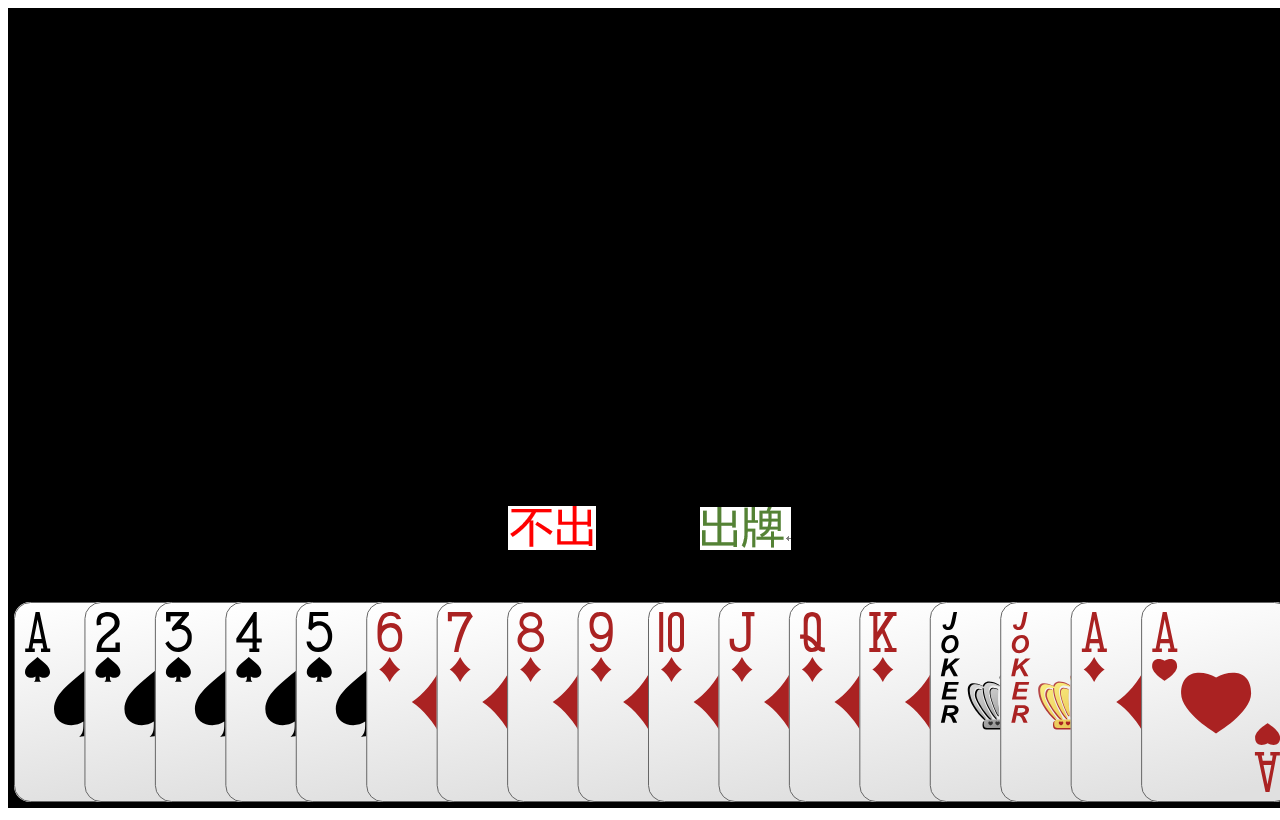
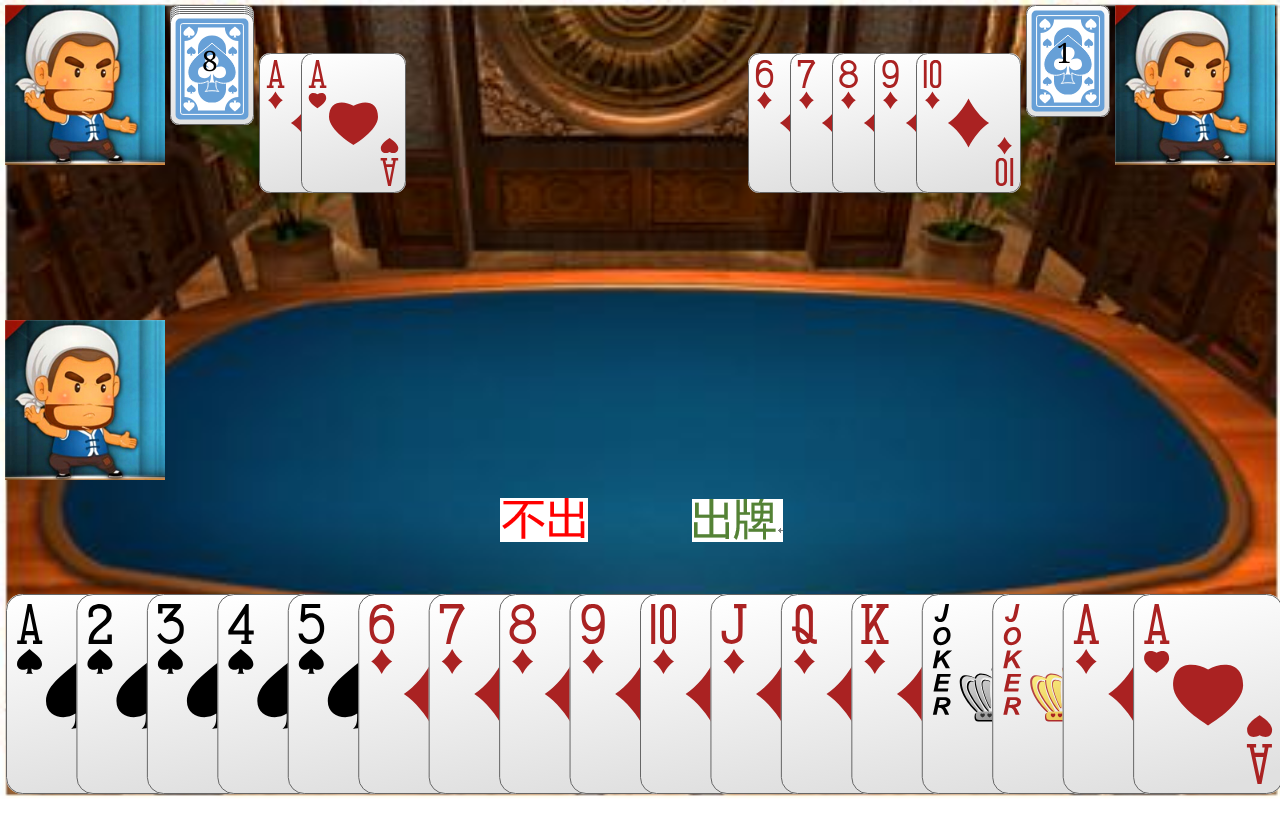
Before and after one commit to qice/pok, a website: page index.html in a window 1280 px wide. Drawn offline with nearby package versions, Linux system fonts and the light colour scheme.

Commit message:
界面OK

```diff
--- a/index.html
+++ b/index.html
@@ -5,19 +5,71 @@
 		<title>ddz</title>
 
 		<style type="text/css">
+			.lds-facebook {
+			  display: inline-block;
+			  position: absolute;
+			  width: 64px;
+			  height: 64px;
+
+			  left: 50%;
+			  top: 50%;
+			  margin: -32px -32px;
+			}
+			.lds-facebook div {
+			  display: inline-block;
+			  position: absolute;
+			  left: 6px;
+			  width: 13px;
+			  background: #fff;
+			  animation: lds-facebook 1.2s cubic-bezier(0, 0.5, 0.5, 1) infinite;
+			}
+			.lds-facebook div:nth-child(1) {
+			  left: 6px;
+			  animation-delay: -0.24s;
+			}
+			.lds-facebook div:nth-child(2) {
+			  left: 26px;
+			  animation-delay: -0.12s;
+			}
+			.lds-facebook div:nth-child(3) {
+			  left: 45px;
+			  animation-delay: 0;
+			}
+			@keyframes lds-facebook {
+			  0% {
+			    top: 6px;
+			    height: 51px;
+			  }
+			  50%, 100% {
+			    top: 19px;
+			    height: 26px;
+			  }
+			}
+			*{ padding: 0; margin: 0; }
 			#desktop{ background: #000000 }
 		</style>
 	</head>
 
 	<body>
+		<div id="main">
 		<canvas id="desktop"></canvas>
+
+		<div class="lds-facebook"><div></div><div></div><div></div></div>
+		</div>
 	</body>
 	<script src="http://code.jquery.com/jquery-1.7.2.min.js"></script>
 	<script src="release/poker.min.js"></script>
+	<script src="res.js"></script>
 	<script src="v.js"></script>
+	<script src="ov.js"></script>
 	<script type="text/javascript">
-		var w = window.outerWidth;
-		var h = window.outerHeight;
+		var w = document.documentElement.clientWidth;
+		var h = document.documentElement.clientHeight;
+
+		// var bd = document.getElementById('main');
+		// bd.width = w;
+		// bd.height = h;
+		$('#main').css({width: w, height: h, position: 'relative'});
 
 	window.onload = function(){
 		var canvas = document.getElementById('desktop');
@@ -26,14 +78,7 @@
 
 		canvas = canvas.getContext('2d');
 
-		pokerList = [
-			['A', 's'], ['2', 's'], ['3', 's'], ['4', 's'], ['5', 's'],
-			['6', 'd'], ['7', 'd'], ['8', 'd'], ['9', 'd'], ['10','d'],
-			['J', 'd'], ['Q', 'd'], ['K', 'd'], ['O', 's'], ['O', 'h'],
-			['A', 'd'], ['A', 'h']
-		];
-
-		v.init(canvas, pokerList);
+		res.init(ov, canvas, v);
 	}
 
 	</script>
--- /dev/null
+++ b/ov.js
@@ -0,0 +1,44 @@
+var ov = {
+	canvas : '',
+	v: '',
+	img : '',
+
+	p:{
+		id: 1,
+		room: 1,
+		name: '小一',
+		poker_list: {
+			list: [
+				['A', 's'], ['2', 's'], ['3', 's'], ['4', 's'], ['5', 's'],
+				['6', 'd'], ['7', 'd'], ['8', 'd'], ['9', 'd'], ['10','d'],
+				['J', 'd'], ['Q', 'd'], ['K', 'd'], ['O', 's'], ['O', 'h'],
+				['A', 'd'], ['A', 'h']
+			],
+			select: [],
+			out: []
+		},
+		status: 0,
+		type: 0,	// 类型：1、地方 2、农民
+		p1: {
+			id: 3,
+			name: '小三',
+			pp: [['A', 'd'], ['A', 'h']],	// 上次出的牌
+			nu: 8
+		},		// 上手
+		p2: {
+			id: 2,
+			name: '小二',
+			pp: [['6', 'd'], ['7', 'd'], ['8', 'd'], ['9', 'd'], ['10','d']],
+			nu: 1
+		},		// 下手
+	},
+
+	init: function (canvas, v) {
+		this.canvas = canvas;
+		this.v = v;
+		this.img = res.img;
+
+
+		v.init(canvas, this);
+	},
+};
--- /dev/null
+++ b/res.js
@@ -0,0 +1,24 @@
+var res = {
+	img: {},
+
+	init: function (o, c, v) {
+		// 载入图片资源
+		var img = {cp: 'cp.png', bc: 'bc.png', dt: 'dt.png', nm: 'nm.png', dz: 'dz.png'};
+		var j = 0;
+		var l = Object.keys(img).length;
+		for ( i in img ) {
+			this.img[i] = {dom: {}, x: 0, y: 0, w: 0, h: 0};
+			this.img[i].dom = new Image();
+
+ 			this.img[i].dom.onload = function(){
+ 				j++;
+ 				if ( j == l ) {
+ 					$('.lds-facebook').hide();
+ 					o.init(c, v);
+ 				}
+ 			};
+
+ 			this.img[i].dom.src = 'res/'+ img[i];
+		}
+	},
+};
--- a/v.js
+++ b/v.js
@@ -17,7 +17,9 @@ var v = {
 
 	img: {},
 
-	init : function (canvas, list) {
+	ov: '',
+
+	init : function (canvas, ov) {
 		var that = this;
 		this._w = canvas.canvas.offsetWidth;
 		this._h = canvas.canvas.offsetHeight;
@@ -25,25 +27,29 @@ var v = {
 		this._y = this._h - this._s - this._x;
 
 		this.canvas = canvas;
-		this.poker_list.list = list;
+		this.poker_list = ov.p.poker_list;
+		this.img = res.img;
+		this.ov = ov;
 
-		// 载入图片资源
-		var img = {cp: 'cp.png', bc: 'bc.png'};
-		var j = 0;
-		var l = Object.keys(img).length;
-		for ( i in img ) {
-			this.img[i] = {dom: {}, x: 0, y: 0};
-			this.img[i].dom = new Image();
+		// // 载入图片资源
+		// var img = {cp: 'cp.png', bc: 'bc.png'};
+		// var j = 0;
+		// var l = Object.keys(img).length;
+		// for ( i in img ) {
+		// 	this.img[i] = {dom: {}, x: 0, y: 0};
+		// 	this.img[i].dom = new Image();
 
- 			this.img[i].dom.onload = function(){
- 				j++;
- 				if ( j == l ) {
- 					that.show();
- 				}
- 			};
+ 	// 		this.img[i].dom.onload = function(){
+ 	// 			j++;
+ 	// 			if ( j == l ) {
+ 	// 				that.show();
+ 	// 			}
+ 	// 		};
 
- 			this.img[i].dom.src = img[i];
-		}
+ 	// 		this.img[i].dom.src = img[i];
+		// }
+
+		this.show();
 	},
 
 	show : function(){
@@ -125,10 +131,16 @@ var v = {
 
 	reshow: function (){
 		this.canvas.clearRect(0,0, this._w, this._h);
+		// 显示 桌面
+		this.canvas.drawImage(this.img.dt.dom, 0, 0, this.canvas.canvas.width, this.canvas.canvas.height);
 
 		this.p1();
 
 		this.btnshow();
+
+		this.showp();
+		this.showp1();
+		this.showp2();
 	},
 
 	// 按钮显示
@@ -143,6 +155,109 @@ var v = {
 		img.bc.x = this._w/2 - gap - img.bc.dom.width;
 		img.bc.y = this._y - gap - img.bc.dom.height;
 		this.canvas.drawImage(img.bc.dom, img.bc.x, img.bc.y);
+	},
+
+	showp: function(){
+		var ov = this.ov;
+
+		var img = ov.p.type == 1 ? this.img.dz : this.img.nm;
+		img.dom.width = this.canvas.canvas.height/5;
+		img.dom.height = this.canvas.canvas.height/5;
+
+		img.x = 5;
+		img.y = this.canvas.canvas.height/2 - img.dom.height/2;
+		this.canvas.drawImage(img.dom, img.x, img.y, img.dom.width, img.dom.height);
+	},
+
+	showp1: function(){
+		var ov = this.ov;
+
+		var img = ov.p.p1.type == 1 ? this.img.dz : this.img.nm;
+		img.dom.width = this.canvas.canvas.height/5;
+		img.dom.height = this.canvas.canvas.height/5;
+
+		var ph = img.dom.width*0.7; // 牌高
+		var pw = ph*3/4; // 牌宽
+
+		img.x = 5;
+		this.canvas.drawImage(img.dom, img.x, img.x, img.dom.width, img.dom.height);
+
+		var nu = ov.p.p1.nu;
+		if ( nu >= 5 ) nu = 5;
+		var x = img.x;
+		for ( var i = 0; i < nu; i++ ) {
+			this.canvas.drawPokerBack(img.dom.width + img.x*2, x, ph,'#fff','#67a0d7');
+			x+= 2;
+		}
+
+		this.getCanvasSty('pnu');
+		this.canvas.fillText(ov.p.p1.nu, img.dom.width + img.x*2 + pw/2 - 10, x + ph/2);
+
+		// 上次出的牌
+		var pp = ov.p.p1.pp;
+		x = img.dom.width + img.x*3 + pw;
+		y = img.dom.height + img.x - ph;
+		var _ph = this._s * 0.7;
+		for ( i in pp ) {
+			var poker = pp[i];
+			this.canvas.drawPokerCard(x, y, _ph, poker[1], poker[0]);
+			x += _ph*3/10;
+		}
+	},
+
+	showp2: function(){
+		var ov = this.ov;
+
+		var img = ov.p.p2.type == 1 ? this.img.dz : this.img.nm;
+		img.dom.width = this.canvas.canvas.height/5;
+		img.dom.height = this.canvas.canvas.height/5;
+
+		var ph = img.dom.width*0.7; // 牌高
+		var pw = ph*3/4; // 牌宽
+
+		img.x = 5;
+		var x = img.x;
+		this.canvas.drawImage(img.dom, this._w - x - img.dom.width, x, img.dom.width, img.dom.height);
+
+		var nu = ov.p.p2.nu;
+		if ( nu >= 5 ) nu = 5;
+
+		for ( var i = 0; i < nu; i++ ) {
+			this.canvas.drawPokerBack(this._w - x*2 - img.dom.width - pw, x, ph,'#fff','#67a0d7');
+			x+= 2;
+		}
+
+		this.getCanvasSty('pnu');
+		var tw = this.canvas.measureText(ov.p.p2.nu).width;
+		this.canvas.fillText(ov.p.p2.nu, this._w - x*2 - img.dom.width - pw/2 - tw/2, x + ph/2);
+
+
+		// 上次出的牌
+		var pp = ov.p.p2.pp;
+		var _ph = this._s * 0.7;
+		x = this._w - ( img.dom.width + img.x*3 + pw + (_ph*3/10 * pp.length + _ph*3/4*3/5) );
+		y = img.dom.height + img.x - ph;
+		for ( i in pp ) {
+			var poker = pp[i];
+			this.canvas.drawPokerCard(x, y, _ph, poker[1], poker[0]);
+			x += _ph*3/10;
+		}
+	},
+
+	getCanvasSty: function(t){
+		switch(t) {
+			case 'pnu':
+				// 剩余牌张数
+				var gradient = this.canvas.createLinearGradient(0,0, 20,0);
+				gradient.addColorStop("0","magenta");
+				gradient.addColorStop("0.5","blue");
+				gradient.addColorStop("1.0","black");
+				// 用渐变填色
+				this.canvas.fillStyle=gradient;
+				this.canvas.font="28px Georgia";
+				break;
+		}
+
 	},
 
 
```
Also changed, not shown: res/bc.png (renamed from bc.png), res/cp.png (renamed from cp.png), res/dt.png (added), res/dz.png (added), res/nm.png (added).
